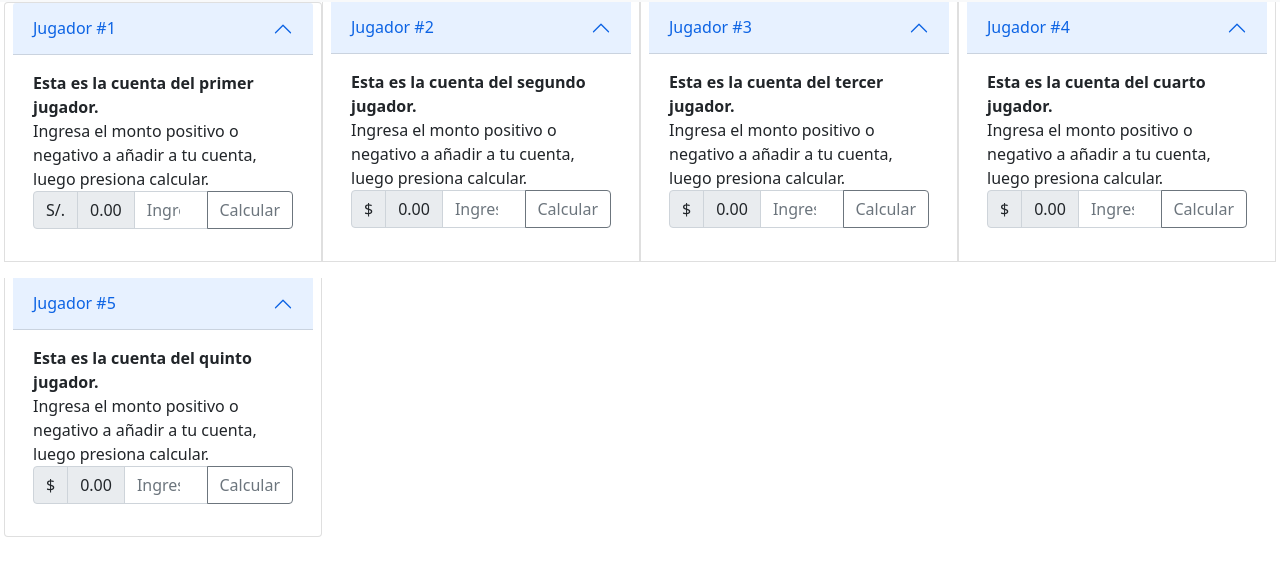
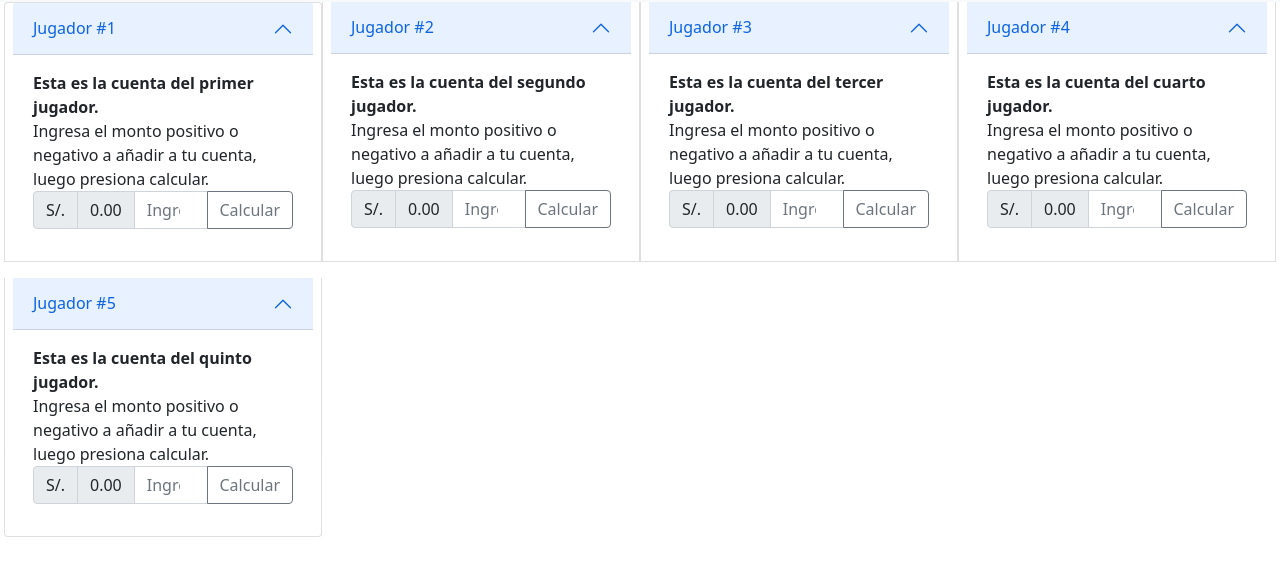
Before and after one commit to tcasaniv/monopoly-bank, a website: page index.html in a window 1280 px wide. Shown: the part 54-630 px from the top of the page. Drawn offline with nearby package versions, Linux system fonts and the light colour scheme.

Commit message:
Actualizado $ por S/.

```diff
--- a/index.html
+++ b/index.html
@@ -76,7 +76,7 @@
                         <strong>Esta es la cuenta del segundo jugador.</strong><br />
                         Ingresa el monto positivo o negativo a añadir a tu cuenta, luego presiona calcular.
                         <div class="input-group mb-3">
-                            <span class="input-group-text">$</span>
+                            <span class="input-group-text">S/.</span>
                             <span id="mount2" class="input-group-text">0.00</span>
                             <input id="input2" type="number" class="form-control"
                                 placeholder="Ingresa el monto a sumar o restar" aria-label="Monto en soles peruanos">
@@ -105,7 +105,7 @@
                         <strong>Esta es la cuenta del tercer jugador.</strong><br />
                         Ingresa el monto positivo o negativo a añadir a tu cuenta, luego presiona calcular.
                         <div class="input-group mb-3">
-                            <span class="input-group-text">$</span>
+                            <span class="input-group-text">S/.</span>
                             <span id="mount3" class="input-group-text">0.00</span>
                             <input id="input3" type="number" class="form-control"
                                 placeholder="Ingresa el monto a sumar o restar" aria-label="Monto en soles peruanos">
@@ -135,7 +135,7 @@
                         <strong>Esta es la cuenta del cuarto jugador.</strong><br />
                         Ingresa el monto positivo o negativo a añadir a tu cuenta, luego presiona calcular.
                         <div class="input-group mb-3">
-                            <span class="input-group-text">$</span>
+                            <span class="input-group-text">S/.</span>
                             <span id="mount4" class="input-group-text">0.00</span>
                             <input id="input4" type="number" class="form-control"
                                 placeholder="Ingresa el monto a sumar o restar" aria-label="Monto en soles peruanos">
@@ -165,7 +165,7 @@
                         <strong>Esta es la cuenta del quinto jugador.</strong><br />
                         Ingresa el monto positivo o negativo a añadir a tu cuenta, luego presiona calcular.
                         <div class="input-group mb-3">
-                            <span class="input-group-text">$</span>
+                            <span class="input-group-text">S/.</span>
                             <span id="mount5" class="input-group-text">0.00</span>
                             <input id="input5" type="number" class="form-control"
                                 placeholder="Ingresa el monto a sumar o restar" aria-label="Monto en soles peruanos">
```
